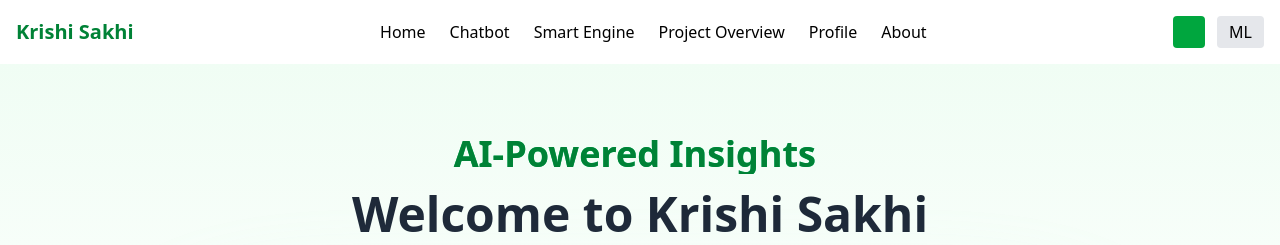
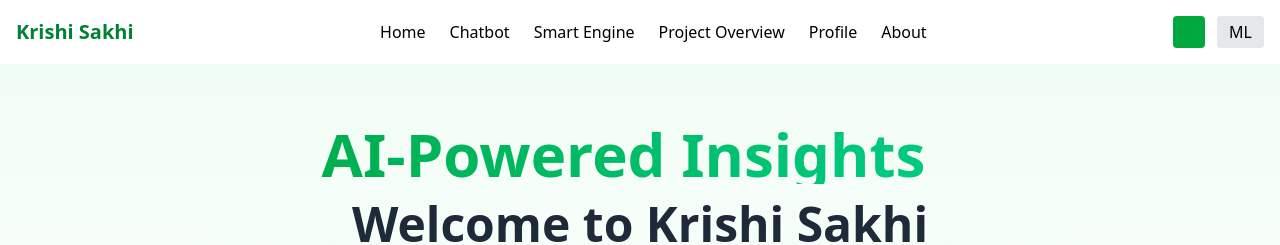
Before and after one commit to DineshVerma-dev/Krishi-Sakhi, a React (Vite) app in the folder Frontend/: page / in a window 1280 px wide. Shown: the top 245 px of the page. Built offline with nearby package versions, Linux system fonts and the light colour scheme.

Commit message:
link added

```diff
--- a/Frontend/src/Components/TypeWriter.jsx
+++ b/Frontend/src/Components/TypeWriter.jsx
@@ -2,7 +2,7 @@
 
 export default function TypewriterText() {
   return (
-    <h1 className="text-4xl font-bold text-green-700 whitespace-nowrap overflow-hidden">
+    <span className="whitespace-nowrap overflow-hidden">
       <Typewriter
         words={[
           "Empowering Farmers",
@@ -20,11 +20,11 @@
         ]}
         loop={true}
         cursor
-        cursorStyle="."
+        cursorStyle="|"
         typeSpeed={70}
         deleteSpeed={50}
         delaySpeed={1500}
       />
-    </h1>
+    </span>
   );
 }
--- a/Frontend/src/pages/homePage.jsx
+++ b/Frontend/src/pages/homePage.jsx
@@ -45,9 +45,10 @@
       <div className="min-h-screen bg-gradient-to-b from-green-50 via-white to-green-50 flex flex-col justify-center items-center px-6 py-12 text-center relative overflow-hidden">
         <main className="max-w-5xl w-full">
           {/* Animated Slogan */}
-          <h1 className="text-2xl sm:text-5xl md:text-6xl font-extrabold mb-4 bg-gradient-to-r from-green-600 to-emerald-400 bg-clip-text text-transparent whitespace-nowrap">
-            <TypewriterText />
-          </h1>
+         <h1 className="text-3xl sm:text-5xl md:text-6xl font-extrabold mb-4 bg-gradient-to-r from-green-600 to-emerald-400 bg-clip-text text-transparent">
+  <TypewriterText />
+</h1>
+
 
           {/* Static Title */}
           <h2 className="text-2xl sm:text-4xl md:text-5xl font-extrabold text-gray-800 mb-6">
```
